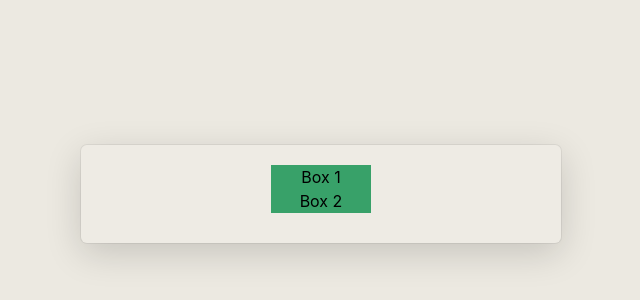
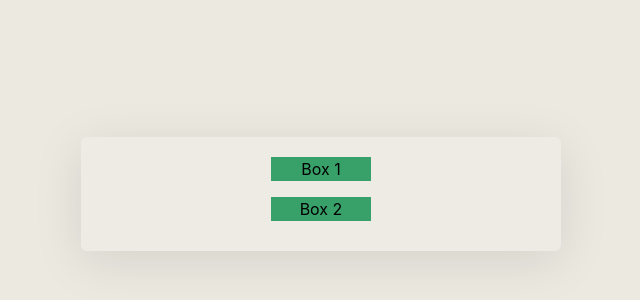
Before and after one commit to alvislim/pomodoro, a Next.js app in the folder pomodoro-timer/: page / in a window 1280 px wide. Shown: the part 206-506 px from the top of the page, without its empty margins (319-959 px from the left). Built offline with nearby package versions, Linux system fonts and the light colour scheme.

Commit message:
set the default theme for pomo timer

```diff
--- a/pomodoro-timer/src/component/pomo-timer/index.tsx
+++ b/pomodoro-timer/src/component/pomo-timer/index.tsx
@@ -1,18 +1,10 @@
-import { Center, Flex, Text } from "@chakra-ui/react";
+import { Center, Flex, Text, useMultiStyleConfig } from "@chakra-ui/react";
 
 export default function PomoTimer() {
+  const styles = useMultiStyleConfig("PomoTimerStyle", {});
+
   return (
-    <Flex
-      flexWrap='wrap'
-      flexDirection='column'
-      alignItems='center'
-      justifyContent='center'
-      width='100%'
-      maxW='480px'
-      borderRadius='6px'
-      padding='20px 0 30px'
-      backgroundColor='rgba(255, 255, 255, 0.1)'
-      boxShadow='rgba(0, 0, 0, 0.16) 0px 10px 36px 0px, rgba(0, 0, 0, 0.06) 0px 0px 0px 1px'>
+    <Flex __css={styles.flexContainer}>
       <Center w='100px' bg='green.500'>
         <Text>Box 1</Text>
       </Center>
--- /dev/null
+++ b/pomodoro-timer/src/component/pomo-timer/theme.ts
@@ -0,0 +1,23 @@
+import { StyleConfig } from "@chakra-ui/react";
+
+const PomoTimerStyle: StyleConfig = {
+  baseStyle: {
+    flexContainer: {
+      bg: "rgba(255, 255, 255, 0.1)",
+      display: "flex",
+      flexWrap: "wrap",
+      flexDir: "column",
+      gap: "1rem",
+      alignItems: "center",
+      justifyContent: "center",
+      width: "100%",
+      maxW: "480px",
+      borderRadius: "6px",
+      padding: "20px 0 30px",
+      backgroundColor: "rgba(255, 255, 255, 0.1)",
+      boxShadow: "rgba(0, 0, 0, 0.1) 0px 10px 50px",
+    },
+  },
+};
+
+export default PomoTimerStyle;
--- a/pomodoro-timer/src/theme/index.tsx
+++ b/pomodoro-timer/src/theme/index.tsx
@@ -1,3 +1,4 @@
+import PomoTimerStyle from "@/component/pomo-timer/theme";
 import { extendTheme } from "@chakra-ui/react";
 import { StyleFunctionProps } from "@chakra-ui/theme-tools";
 
@@ -10,6 +11,9 @@ const theme = extendTheme({
       },
     }),
   },
+  components: {
+    PomoTimerStyle,
+  },
 });
 
 export default theme;
```
